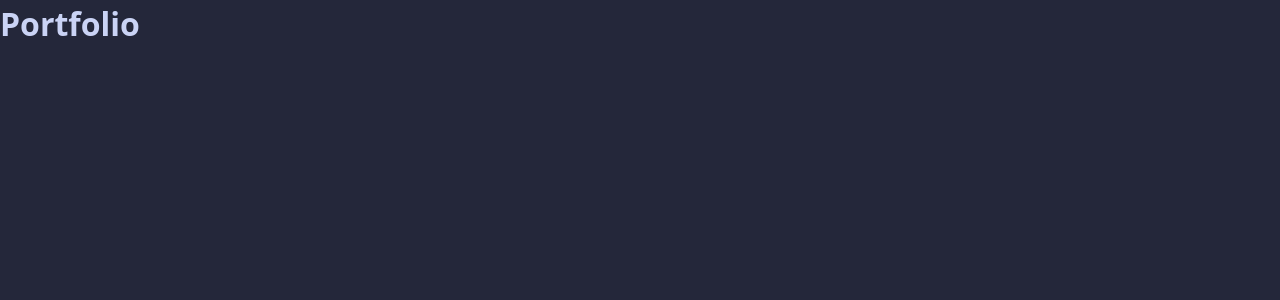
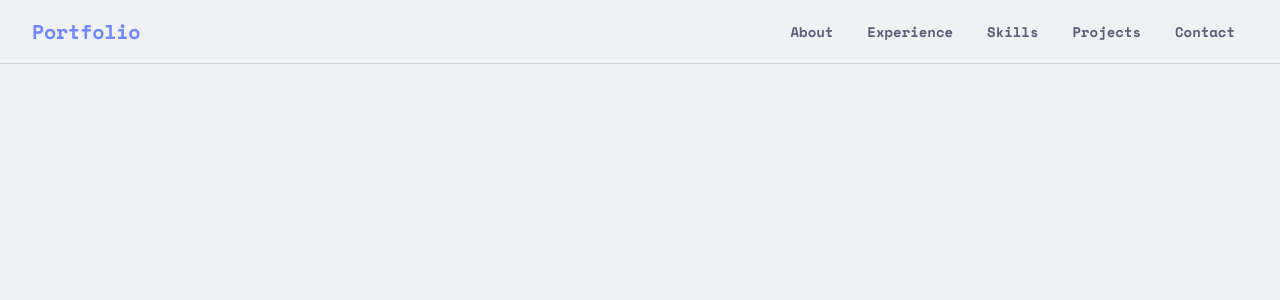
Before and after one commit to lindstorm76/gui-portfolio, a React (Vite) app: page / in a window 1280 px wide. Shown: the top 300 px of the page. Built offline with nearby package versions, Linux system fonts and the light colour scheme.

Commit message:
implement Navbar component

```diff
--- a/index.html
+++ b/index.html
@@ -5,6 +5,12 @@
     <link rel="icon" type="image/svg+xml" href="/vite.svg" />
     <meta name="viewport" content="width=device-width, initial-scale=1.0" />
     <title>gui-portfolio</title>
+    <link rel="preconnect" href="https://fonts.googleapis.com" />
+    <link rel="preconnect" href="https://fonts.gstatic.com" crossorigin />
+    <link
+      href="https://fonts.googleapis.com/css2?family=Inter:ital,opsz,wght@0,14..32,100..900;1,14..32,100..900&family=Space+Mono:ital,wght@0,400;0,700;1,400;1,700&display=swap"
+      rel="stylesheet"
+    />
   </head>
   <body>
     <div id="root"></div>
--- a/src/App.tsx
+++ b/src/App.tsx
@@ -1,8 +1,13 @@
+import Navbar from "./components/Navbar";
+
 function App() {
   return (
-    <main>
-      <h1>Portfolio</h1>
-    </main>
+    <>
+      <Navbar />
+      <main>
+        <h1>hello, friend.</h1>
+      </main>
+    </>
   );
 }
 
--- /dev/null
+++ b/src/components/Navbar.tsx
@@ -0,0 +1,235 @@
+import { useState } from "react";
+import styled from "styled-components";
+
+const NAV_LINKS = [
+  { label: "About", href: "#about" },
+  { label: "Experience", href: "#experience" },
+  { label: "Skills", href: "#skills" },
+  { label: "Projects", href: "#projects" },
+  { label: "Contact", href: "#contact" },
+];
+
+function Navbar() {
+  const [open, setOpen] = useState(false);
+
+  return (
+    <>
+      <Nav>
+        <Inner>
+          <Brand>Portfolio</Brand>
+          <HamburgerButton
+            onClick={() => setOpen((o) => !o)}
+            aria-label={open ? "Close menu" : "Open menu"}
+            aria-expanded={open}
+          >
+            <IconWrap $visible={!open}>
+              <svg
+                viewBox="0 0 24 24"
+                fill="currentColor"
+                width="1.75em"
+                height="1.75em"
+                aria-hidden="true"
+              >
+                <path d="M4 5a1 1 0 0 0 0 2h16a1 1 0 1 0 0-2H4zM3 12a1 1 0 0 1 1-1h16a1 1 0 1 1 0 2H4a1 1 0 0 1-1-1zM3 18a1 1 0 0 1 1-1h16a1 1 0 1 1 0 2H4a1 1 0 0 1-1-1z" />
+              </svg>
+            </IconWrap>
+            <IconWrap $visible={open}>
+              <svg
+                viewBox="0 0 24 24"
+                fill="currentColor"
+                width="1.75em"
+                height="1.75em"
+                aria-hidden="true"
+              >
+                <path d="M5.293 5.293a1 1 0 0 1 1.414 0L12 10.586l5.293-5.293a1 1 0 1 1 1.414 1.414L13.414 12l5.293 5.293a1 1 0 0 1-1.414 1.414L12 13.414l-5.293 5.293a1 1 0 0 1-1.414-1.414L10.586 12 5.293 6.707a1 1 0 0 1 0-1.414z" />
+              </svg>
+            </IconWrap>
+          </HamburgerButton>
+          <DesktopLinks>
+            {NAV_LINKS.map(({ label, href }) => (
+              <li key={label}>
+                <NavLink href={href}>{label}</NavLink>
+              </li>
+            ))}
+          </DesktopLinks>
+        </Inner>
+      </Nav>
+
+      <MobileOverlay $open={open} onClick={() => setOpen(false)} />
+
+      <MobileMenu $open={open}>
+        <MobileLinks>
+          {NAV_LINKS.map(({ label, href }) => (
+            <li key={label}>
+              <MobileNavLink href={href} onClick={() => setOpen(false)}>
+                {label}
+              </MobileNavLink>
+            </li>
+          ))}
+        </MobileLinks>
+      </MobileMenu>
+    </>
+  );
+}
+
+export default Navbar;
+
+const Nav = styled.nav`
+  position: fixed;
+  top: 0;
+  left: 0;
+  right: 0;
+  z-index: 200;
+  background-color: ${({ theme }) => theme.colors.base};
+  border-bottom: 1px solid ${({ theme }) => theme.colors.surface0};
+`;
+
+const Inner = styled.div`
+  display: flex;
+  align-items: center;
+  justify-content: space-between;
+  padding: ${({ theme }) => `${theme.spacing[4]} ${theme.spacing[5]}`};
+
+  @media (min-width: 768px) {
+    padding: ${({ theme }) => `${theme.spacing[4]} ${theme.spacing[8]}`};
+  }
+`;
+
+const Brand = styled.p`
+  font-size: ${({ theme }) => theme.fontSizes.mobile.lg};
+  font-weight: 700;
+  color: ${({ theme }) => theme.colors.lavender};
+  letter-spacing: -0.01em;
+  position: relative;
+  z-index: 201;
+  font-family: ${({ theme }) => theme.fonts.header};
+
+  @media (min-width: 768px) {
+    font-size: ${({ theme }) => theme.fontSizes.desktop.lg};
+  }
+`;
+
+const HamburgerButton = styled.button`
+  display: flex;
+  align-items: center;
+  justify-content: center;
+  width: 2.25em;
+  height: 2.25em;
+  background: none;
+  border: none;
+  cursor: pointer;
+  padding: 0;
+  position: relative;
+  z-index: 201;
+  color: ${({ theme }) => theme.colors.text};
+
+  @media (min-width: 768px) {
+    display: none;
+  }
+`;
+
+const IconWrap = styled.span<{ $visible: boolean }>`
+  position: absolute;
+  display: flex;
+  align-items: center;
+  justify-content: center;
+  opacity: ${({ $visible }) => ($visible ? 1 : 0)};
+  transform: ${({ $visible }) => ($visible ? "rotate(0deg)" : "rotate(90deg)")};
+  transition:
+    opacity 0.2s ease,
+    transform 0.2s ease;
+`;
+
+const MobileOverlay = styled.div<{ $open: boolean }>`
+  display: ${({ $open }) => ($open ? "block" : "none")};
+  position: fixed;
+  inset: 0;
+  z-index: 150;
+  background-color: ${({ theme }) => theme.colors.crust};
+  opacity: 0.5;
+
+  @media (min-width: 768px) {
+    display: none;
+  }
+`;
+
+const MobileMenu = styled.div<{ $open: boolean }>`
+  position: fixed;
+  top: 0;
+  right: 0;
+  bottom: 0;
+  width: 100vw;
+  z-index: 160;
+  background-color: ${({ theme }) => theme.colors.base};
+  transform: ${({ $open }) => ($open ? "translateX(0)" : "translateX(100%)")};
+  transition: transform 0.3s cubic-bezier(0.4, 0, 0.2, 1);
+  display: flex;
+  flex-direction: column;
+  justify-content: center;
+  padding: ${({ theme }) => `${theme.spacing[8]} ${theme.spacing[6]}`};
+
+  @media (min-width: 768px) {
+    display: none;
+  }
+`;
+
+const MobileLinks = styled.ul`
+  list-style: none;
+  display: flex;
+  flex-direction: column;
+  gap: ${({ theme }) => theme.spacing[2]};
+`;
+
+const MobileNavLink = styled.a`
+  display: block;
+  padding: ${({ theme }) => `${theme.spacing[3]} ${theme.spacing[4]}`};
+  color: ${({ theme }) => theme.colors.subtext1};
+  font-size: ${({ theme }) => theme.fontSizes.mobile["2xl"]};
+  font-weight: 600;
+  font-family: ${({ theme }) => theme.fonts.header};
+  border-radius: ${({ theme }) => theme.radii.md};
+  transition:
+    background-color 0.15s ease,
+    color 0.15s ease;
+
+  &:hover {
+    background-color: ${({ theme }) => theme.colors.surface0};
+    color: ${({ theme }) => theme.colors.text};
+  }
+`;
+
+const DesktopLinks = styled.ul`
+  display: none;
+  list-style: none;
+  flex-direction: row;
+  gap: ${({ theme }) => theme.spacing[2]};
+  font-weight: 600;
+  font-family: ${({ theme }) => theme.fonts.header};
+
+  @media (min-width: 768px) {
+    display: flex;
+  }
+`;
+
+const NavLink = styled.a`
+  display: block;
+  padding: ${({ theme }) => `${theme.spacing[1]} ${theme.spacing[3]}`};
+  color: ${({ theme }) => theme.colors.subtext1};
+  font-size: ${({ theme }) => theme.fontSizes.mobile.sm};
+  border: 1px solid transparent;
+
+  transition:
+    border 0.1s ease,
+    box-shadow 0.15s ease,
+    transform 0.2s ease;
+
+  &:hover {
+    border: 1px solid ${({ theme }) => theme.colors.lavender};
+    transform: translate(-4px, -4px);
+    box-shadow: 4px 4px 0px 0px ${({ theme }) => theme.colors.lavender};
+  }
+
+  @media (min-width: 768px) {
+    font-size: ${({ theme }) => theme.fontSizes.desktop.sm};
+  }
+`;
--- a/src/styles/GlobalStyles.ts
+++ b/src/styles/GlobalStyles.ts
@@ -1,4 +1,4 @@
-import { createGlobalStyle } from 'styled-components'
+import { createGlobalStyle } from "styled-components";
 
 const GlobalStyles = createGlobalStyle`
   *, *::before, *::after {
@@ -16,7 +16,11 @@ const GlobalStyles = createGlobalStyle`
 
   body {
     font-family: ${({ theme }) => theme.fonts.sans};
-    font-size: ${({ theme }) => theme.fontSizes.md};
+    font-size: ${({ theme }) => theme.fontSizes.mobile.md};
+
+    @media (min-width: 768px) {
+      font-size: ${({ theme }) => theme.fontSizes.desktop.md};
+    }
     line-height: 1.5;
     background-color: ${({ theme }) => theme.colors.base};
     color: ${({ theme }) => theme.colors.text};
@@ -24,7 +28,7 @@ const GlobalStyles = createGlobalStyle`
   }
 
   a {
-    color: ${({ theme }) => theme.colors.blue};
+    color: ${({ theme }) => theme.colors.mauve};
     text-decoration: none;
 
     &:hover {
@@ -40,6 +44,6 @@ const GlobalStyles = createGlobalStyle`
     background-color: ${({ theme }) => theme.colors.mauve};
     color: ${({ theme }) => theme.colors.base};
   }
-`
+`;
 
-export default GlobalStyles
+export default GlobalStyles;
--- a/src/theme.ts
+++ b/src/theme.ts
@@ -1,71 +1,84 @@
 const theme = {
   colors: {
-    // Catppuccin Macchiato
-    rosewater: '#f4dbd6',
-    flamingo: '#f0c6c6',
-    pink: '#f5bde6',
-    mauve: '#c6a0f6',
-    red: '#ed8796',
-    maroon: '#ee99a0',
-    peach: '#f5a97f',
-    yellow: '#eed49f',
-    green: '#a6da95',
-    teal: '#8bd5ca',
-    sky: '#91d7e3',
-    sapphire: '#7dc4e4',
-    blue: '#8aadf4',
-    lavender: '#b7bdf8',
+    // Catppuccin Latte
+    rosewater: "#dc8a78",
+    flamingo: "#dd7878",
+    pink: "#ea76cb",
+    mauve: "#8839ef",
+    red: "#d20f39",
+    maroon: "#e64553",
+    peach: "#fe640b",
+    yellow: "#df8e1d",
+    green: "#40a02b",
+    teal: "#179299",
+    sky: "#04a5e5",
+    sapphire: "#209fb5",
+    blue: "#1e66f5",
+    lavender: "#7287fd",
 
-    text: '#cad3f5',
-    subtext1: '#b8c0e0',
-    subtext0: '#a5adcb',
-    overlay2: '#939ab7',
-    overlay1: '#8087a2',
-    overlay0: '#6e738d',
+    text: "#4c4f69",
+    subtext1: "#5c5f77",
+    subtext0: "#6c6f85",
+    overlay2: "#7c7f93",
+    overlay1: "#8c8fa1",
+    overlay0: "#9ca0b0",
 
-    surface2: '#5b6078',
-    surface1: '#494d64',
-    surface0: '#363a4f',
-    base: '#24273a',
-    mantle: '#1e2030',
-    crust: '#181926',
+    surface2: "#acb0be",
+    surface1: "#bcc0cc",
+    surface0: "#ccd0da",
+    base: "#eff1f5",
+    mantle: "#e6e9ef",
+    crust: "#dce0e8",
   },
   fonts: {
-    sans: 'system-ui, Avenir, Helvetica, Arial, sans-serif',
-    mono: "'JetBrains Mono', 'Cascadia Code', 'Fira Code', monospace",
+    sans: "system-ui, Avenir, Helvetica, Arial, sans-serif",
+    mono: "'Martian Mono', 'Cascadia Code', 'Fira Code', monospace",
+    header: "'Space Mono', system-ui",
   },
   fontSizes: {
-    xs: '0.75rem',
-    sm: '0.875rem',
-    md: '1rem',
-    lg: '1.125rem',
-    xl: '1.25rem',
-    '2xl': '1.5rem',
-    '3xl': '1.875rem',
-    '4xl': '2.25rem',
+    mobile: {
+      xs: "0.75rem", // 12px
+      sm: "0.875rem", // 14px
+      md: "1rem", // 16px
+      lg: "1.125rem", // 18px
+      xl: "1.25rem", // 20px
+      "2xl": "1.5rem", // 24px
+      "3xl": "1.875rem", // 30px
+      "4xl": "2.25rem", // 36px
+    },
+    desktop: {
+      xs: "0.75rem", // 12px
+      sm: "0.875rem", // 14px
+      md: "1rem", // 16px
+      lg: "1.25rem", // 20px
+      xl: "1.5rem", // 24px
+      "2xl": "2rem", // 32px
+      "3xl": "2.5rem", // 40px
+      "4xl": "3.5rem", // 56px
+    },
   },
   spacing: {
-    1: '0.25rem',
-    2: '0.5rem',
-    3: '0.75rem',
-    4: '1rem',
-    5: '1.25rem',
-    6: '1.5rem',
-    8: '2rem',
-    10: '2.5rem',
-    12: '3rem',
-    16: '4rem',
-    20: '5rem',
-    24: '6rem',
+    1: "0.25rem",
+    2: "0.5rem",
+    3: "0.75rem",
+    4: "1rem",
+    5: "1.25rem",
+    6: "1.5rem",
+    8: "2rem",
+    10: "2.5rem",
+    12: "3rem",
+    16: "4rem",
+    20: "5rem",
+    24: "6rem",
   },
   radii: {
-    sm: '4px',
-    md: '8px',
-    lg: '12px',
-    xl: '16px',
-    full: '9999px',
+    sm: "4px",
+    md: "8px",
+    lg: "12px",
+    xl: "16px",
+    full: "9999px",
   },
-} as const
+} as const;
 
-export type Theme = typeof theme
-export default theme
+export type Theme = typeof theme;
+export default theme;
```
